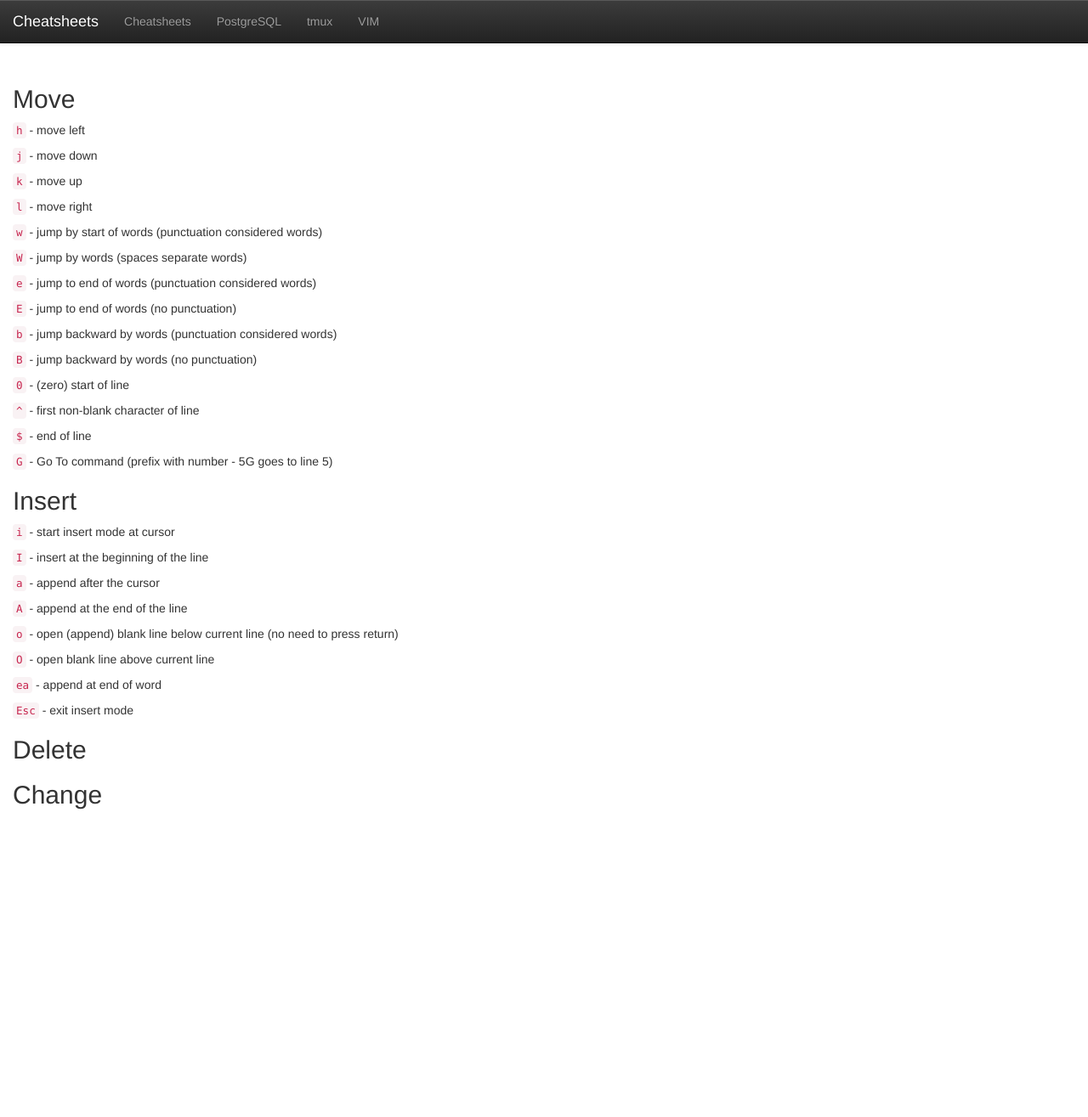
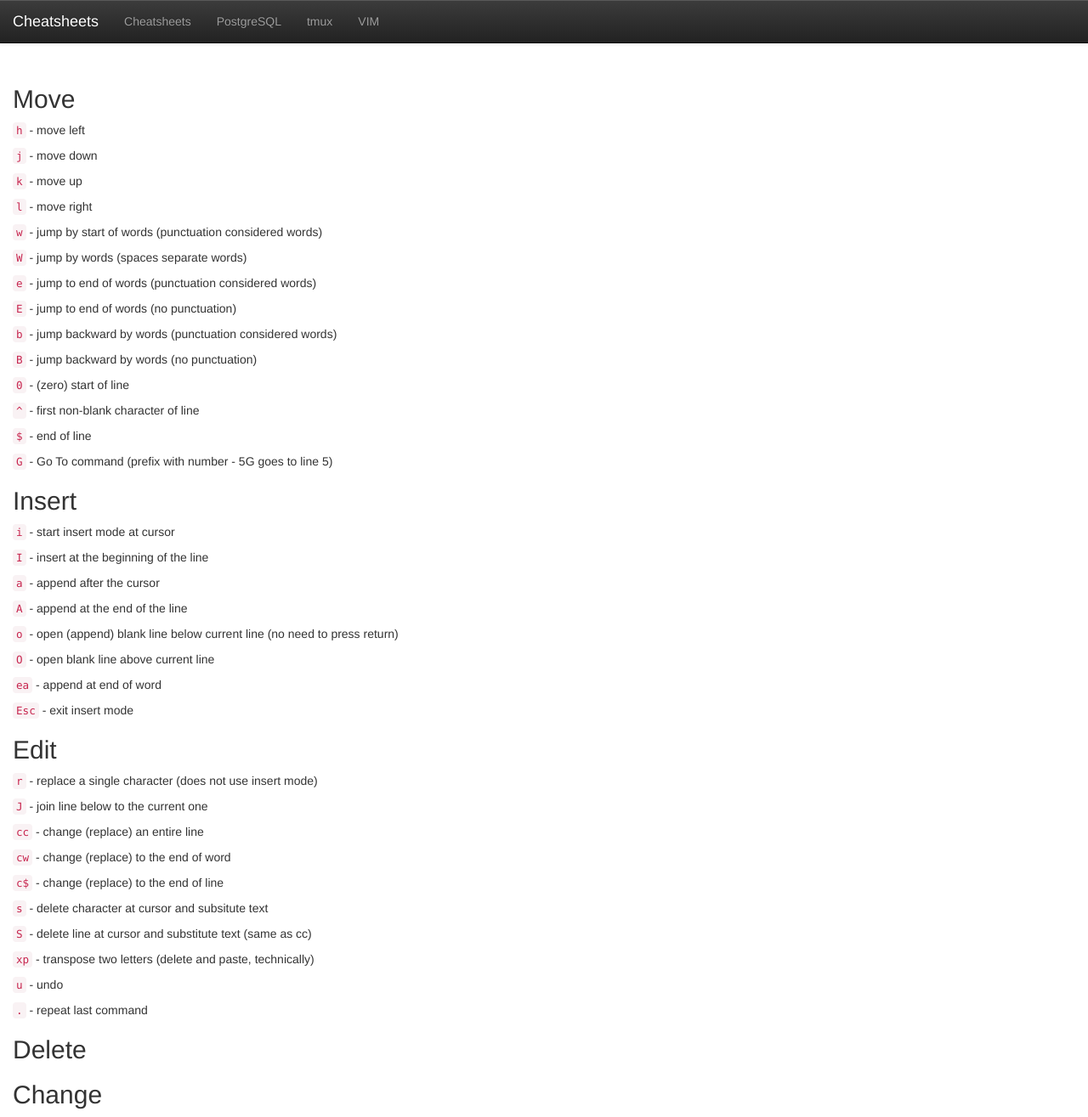
Before and after one commit to glamb/cheatsheets, a Jekyll site: the page built from vim.md, in a window 1280 px wide and 1315 px high. Shown: the whole window at 85% size. Built offline with Jekyll 4.4.1, drawn with Linux system fonts in a browser that asks for light colours; nearby versions of some CDN libraries; Markdown is read by kramdown in place of the engine named in the settings.

Commit message:
adding more to vim

```diff
--- a/vim.md
+++ b/vim.md
@@ -51,6 +51,28 @@ title: VIM
 
 `Esc` - exit insert mode
 
+## Edit
+
+`r` - replace a single character (does not use insert mode)
+
+`J` - join line below to the current one
+
+`cc` - change (replace) an entire line
+
+`cw` - change (replace) to the end of word
+
+`c$` - change (replace) to the end of line
+
+`s` - delete character at cursor and subsitute text
+
+`S` - delete line at cursor and substitute text (same as cc)
+
+`xp` - transpose two letters (delete and paste, technically)
+
+`u` - undo
+
+`.` - repeat last command
+
 
 ## Delete
 ## Change
```
